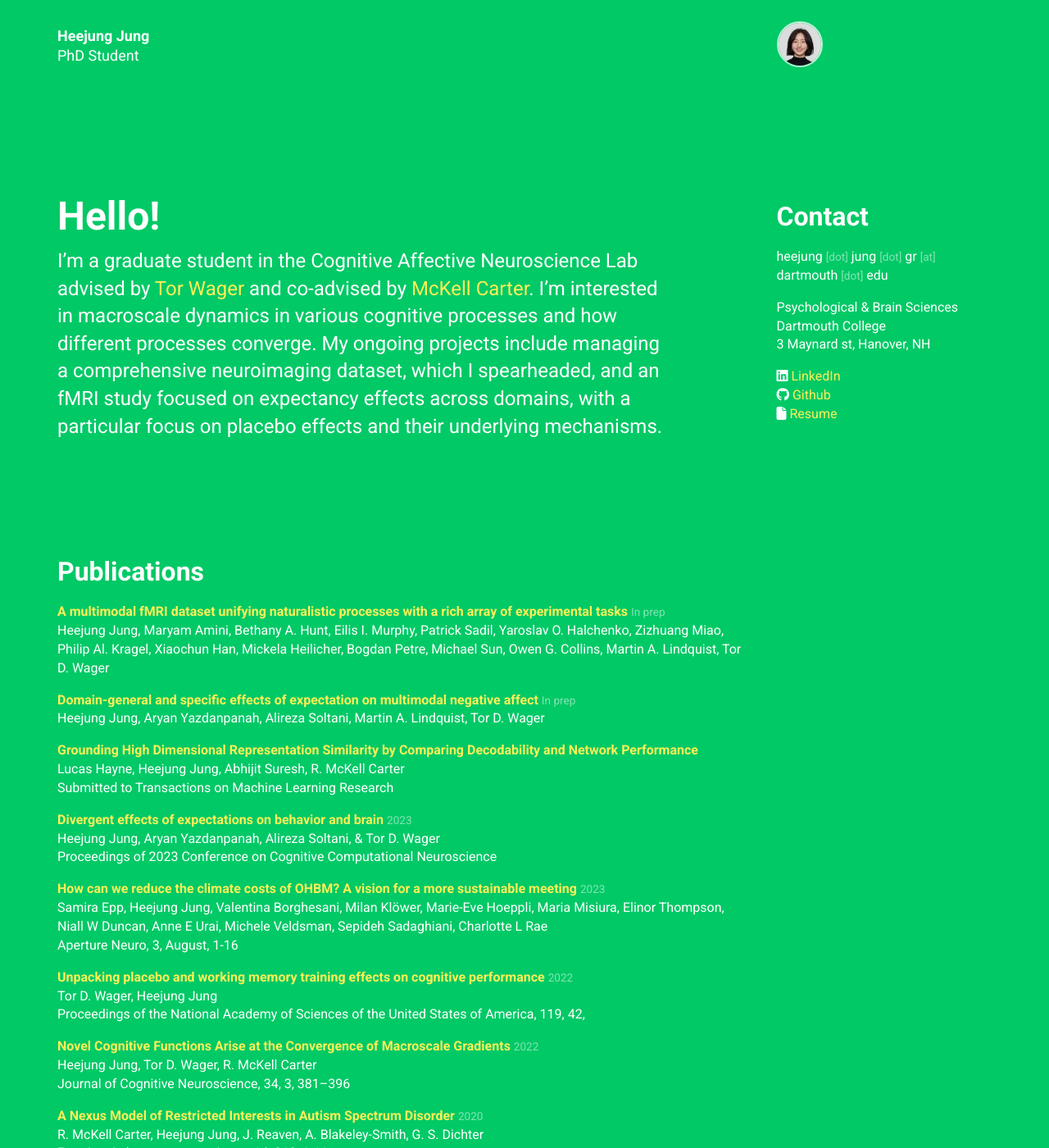
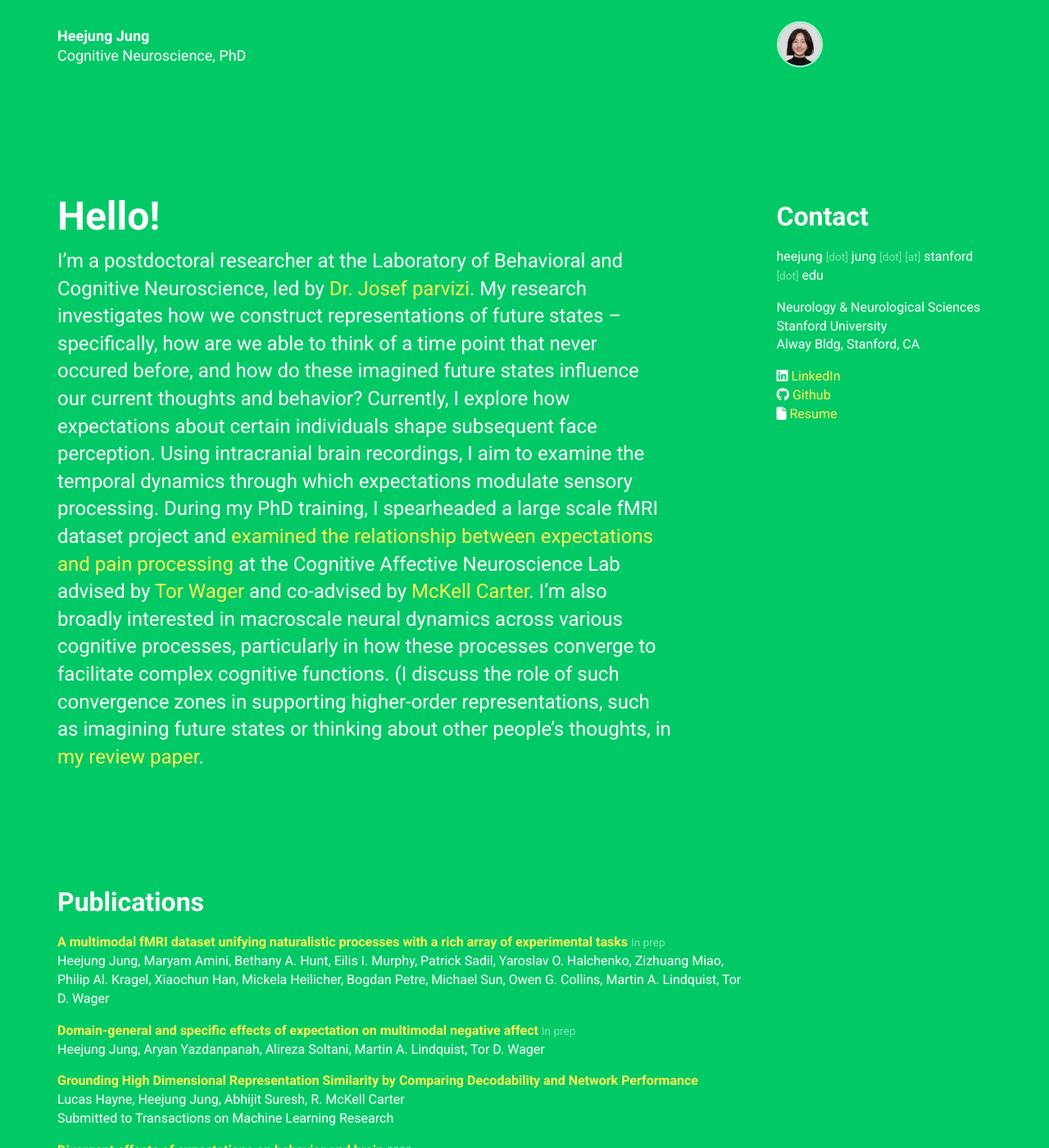
Before and after one commit to jungheejung/jungheejung.github.io, a Jekyll site: the page built from index.html, in a window 1280 px wide and 1400 px high. Shown: the whole window at 82% size. Built offline with Jekyll 4.4.1, drawn with Linux system fonts in a browser that asks for light colours; nearby versions of some CDN libraries.

Commit message:
DOC: Update personal.yml

```diff
--- a/_data/personal.yml
+++ b/_data/personal.yml
@@ -1,20 +1,20 @@
 name: Heejung Jung
 
-label: PhD Student
+label: Cognitive Neuroscience, PhD
 
 picture: /img/profile-picture.jpg
 
-email: heejung.jung.gr@dartmouth.edu
+email: heejung.jung.@stanford.edu
 
 phone:
 
-department: Psychological & Brain Sciences
+department: Neurology & Neurological Sciences
 
-institution: Dartmouth College
+institution: Stanford University
 
 mailing_address: >
-  3 Maynard st,
-  Hanover, NH
+  Alway Bldg,
+  Stanford, CA
 
 profiles:
   - network: LinkedIn
@@ -30,6 +30,8 @@ profiles:
 intro:
   title: Hello!
   body: >
-    I'm a graduate student in the Cognitive Affective Neuroscience Lab advised by [Tor Wager](https://pbs.dartmouth.edu/people/tor-wager) and co-advised by [McKell Carter](https://www.colorado.edu/psych-neuro/r-mckell-carter).
-    I'm interested in macroscale dynamics in various cognitive processes and how different processes converge.
-    My ongoing projects include managing a comprehensive neuroimaging dataset, which I spearheaded, and an fMRI study focused on expectancy effects across domains, with a particular focus on placebo effects and their underlying mechanisms.
+    I'm a postdoctoral researcher at the Laboratory of Behavioral and Cognitive Neuroscience, led by [Dr. Josef parvizi](https://med.stanford.edu/parvizi-lab/people.html).
+    My research investigates how we construct representations of future states -- specifically, how are we able to think of a time point that never occured before, and how do these imagined future states influence our current thoughts and behavior?
+    Currently, I explore how expectations about certain individuals shape subsequent face perception. Using intracranial brain recordings, I aim to examine the temporal dynamics through which expectations modulate sensory processing.
+    During my PhD training, I spearheaded a large scale fMRI dataset project and [examined the relationship between expectations and pain processing](https://2023.ccneuro.org/proceedings/0001075.pdf) at the Cognitive Affective Neuroscience Lab advised by [Tor Wager](https://pbs.dartmouth.edu/people/tor-wager) and co-advised by [McKell Carter](https://www.colorado.edu/psych-neuro/r-mckell-carter).
+    I'm also broadly interested in macroscale neural dynamics across various cognitive processes, particularly in how these processes converge to facilitate complex cognitive functions. (I discuss the role of such convergence zones in supporting higher-order representations, such as imagining future states or thinking about other people's thoughts, in [my review paper](https://direct.mit.edu/jocn/article/34/3/381/108892/Novel-Cognitive-Functions-Arise-at-the-Convergence).
```
